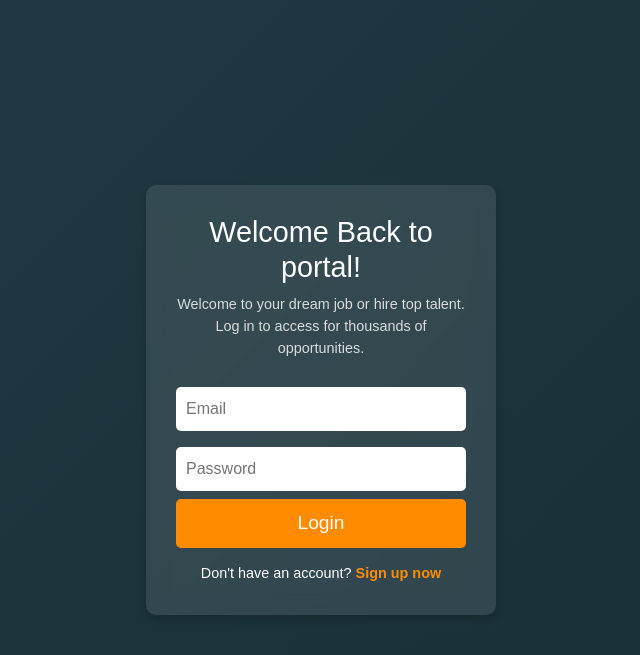
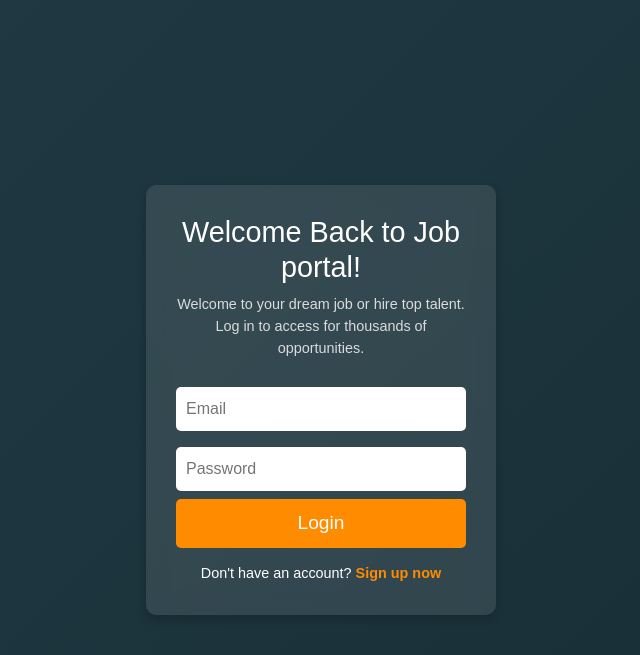
Before and after one commit to x24104191/sai-kumar-job, a Django app: page / in a window 1280 px wide. Shown: the top 655 px of the page, without its empty margins (319-959 px from the left). Run offline with Django 5.2, Linux system fonts and the light colour scheme; some libraries are stand-ins or nearby versions.

Commit message:
Update login.html

```diff
--- a/jobs/templates/login.html
+++ b/jobs/templates/login.html
@@ -91,7 +91,7 @@
 <body>
 
     <div class="login-container">
-        <h2>Welcome Back to portal!</h2>
+        <h2>Welcome Back to Job portal!</h2>
         <p>Welcome to your dream job or hire top talent. Log in to access for thousands of opportunities.</p>
         <form method="POST">
             {% csrf_token %}
```
